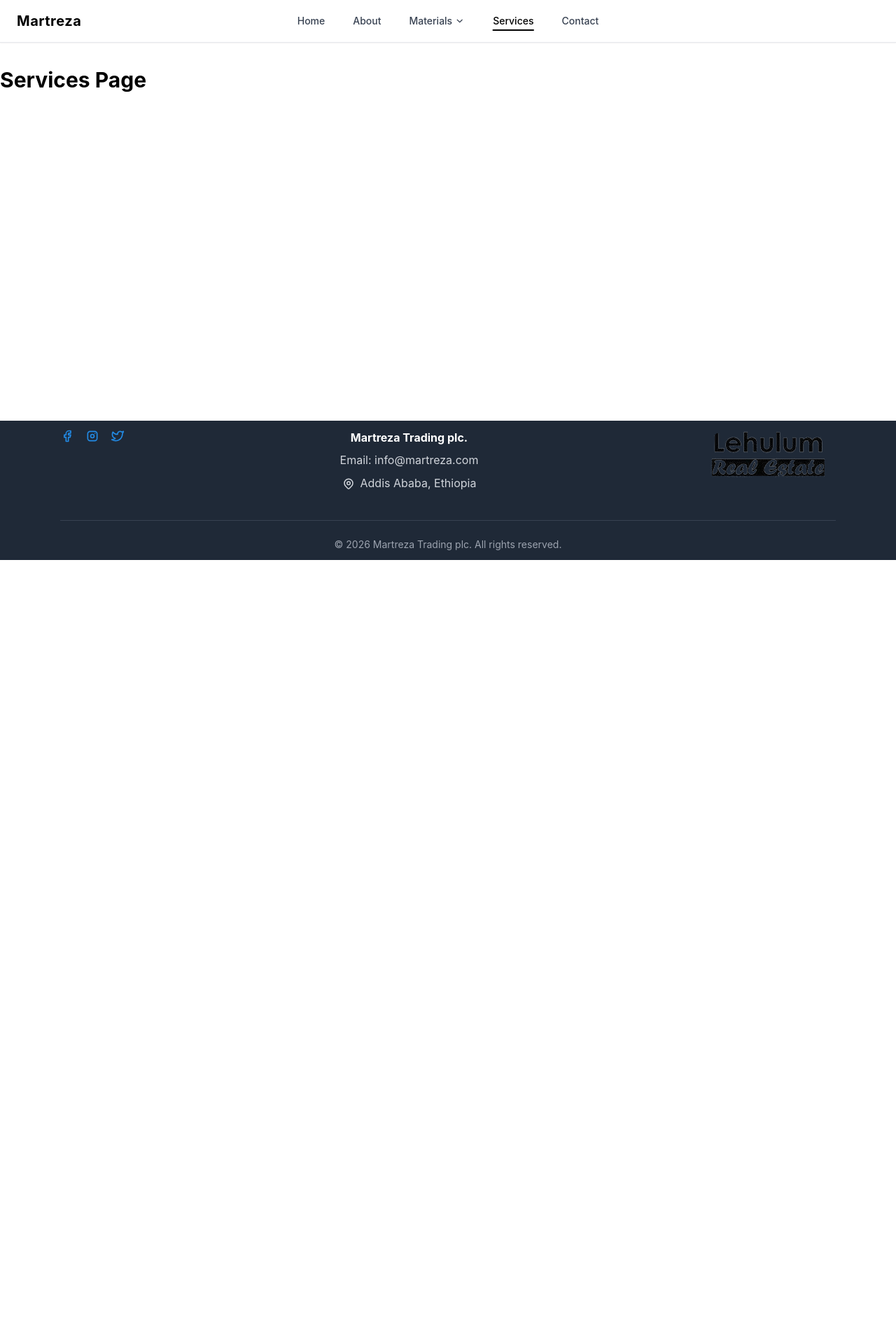
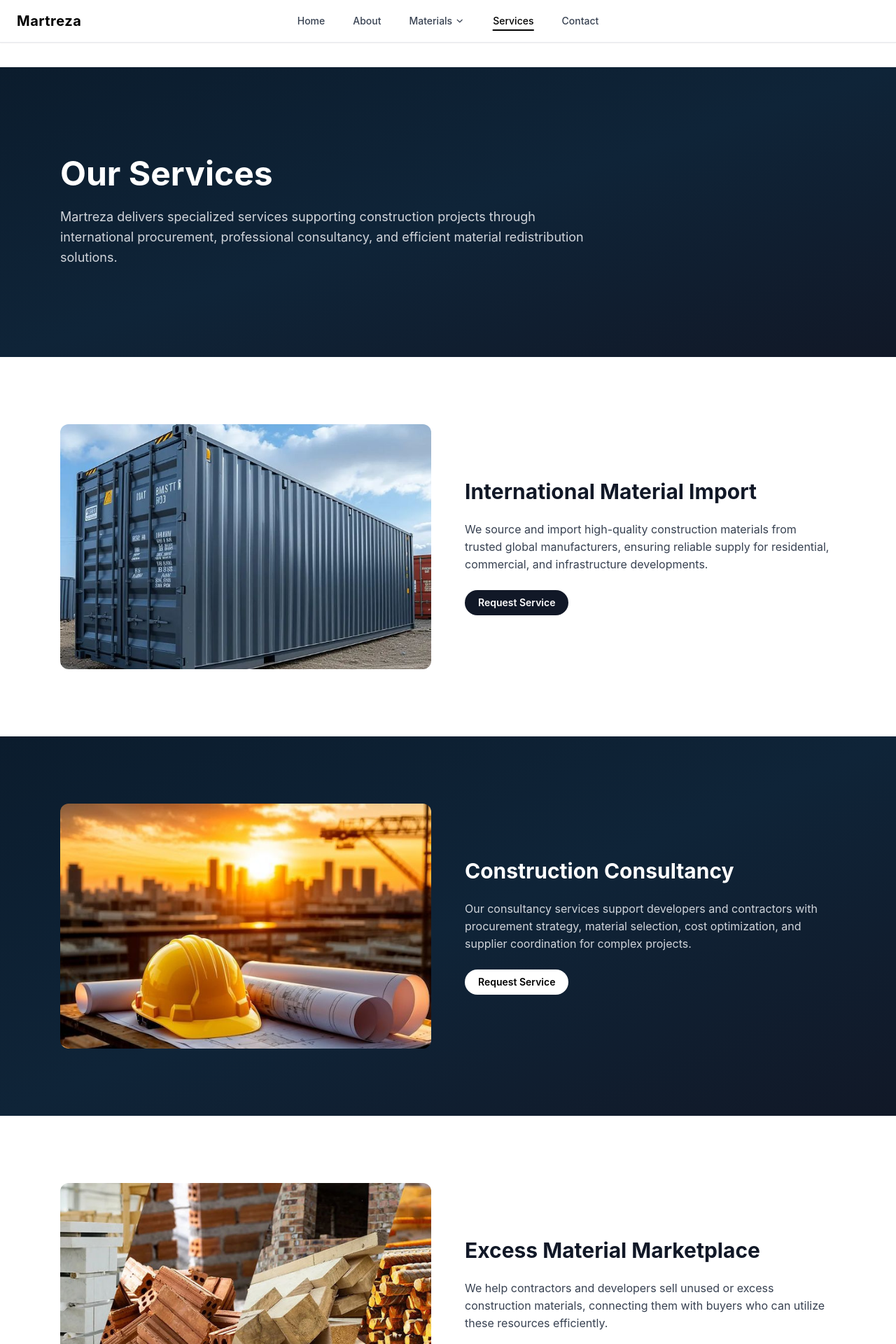
Before and after one commit to Blen95/Martreza-trading-frontend, a React (Vite) app: page /services in a window 1280 px wide. Shown: the top 1920 px of the page at 70% size. Before the commit the page ends 800 px from the top, so only its background shows below. Built offline with nearby package versions, Linux system fonts and the light colour scheme.

Commit message:
servicepage

```diff
--- a/src/components/RequestFormModal.tsx
+++ b/src/components/RequestFormModal.tsx
@@ -4,7 +4,8 @@ import { useEffect, useState } from "react";
 type RequestType =
   | "sell_excess"
   | "consultation"
-  | "procurement";
+  | "procurement"
+    "service";
 
 interface Props {
   opened: boolean;
--- /dev/null
+++ b/src/components/Service/ServiceCTA.tsx
@@ -0,0 +1,32 @@
+import { Container, Title, Button } from "@mantine/core";
+import { useState } from "react";
+import RequestFormModal from "../RequestFormModal";
+
+export default function ServicesCTA() {
+  const [opened, setOpened] = useState(false);
+
+  return (
+    <section className="py-24 bg-gray-50 text-center">
+      <Container size="md">
+        <Title order={2} className="text-3xl font-bold mb-8">
+          Start Your Next Project With Martreza
+        </Title>
+
+        <Button
+          size="lg"
+          radius="xl"
+          className="bg-gray-900 text-white hover:bg-gray-800"
+          onClick={() => setOpened(true)}
+        >
+          Submit Inquiry
+        </Button>
+
+        <RequestFormModal
+          opened={opened}
+          onClose={() => setOpened(false)}
+          type="service"
+        />
+      </Container>
+    </section>
+  );
+}
--- /dev/null
+++ b/src/components/Service/Servicesection.tsx
@@ -0,0 +1,89 @@
+import { Container, Title, Text, Button } from "@mantine/core";
+import { motion } from "framer-motion";
+import { useState } from "react";
+import RequestFormModal from "../RequestFormModal";
+
+interface Props {
+  title: string;
+  description: string;
+  image: string;
+  dark?: boolean;
+}
+
+export default function ServiceSection({
+  title,
+  description,
+  image,
+  dark = false,
+}: Props) {
+  const [opened, setOpened] = useState(false);
+
+  return (
+    <section
+      className={`py-24 ${
+        dark
+          ? "bg-gradient-to-br from-[#0B1C2D] via-[#0F2438] to-[#111827] text-white"
+          : "bg-white text-gray-900"
+      }`}
+    >
+      <Container size="lg">
+        <div className="grid md:grid-cols-2 gap-12 items-center">
+
+          {/* Image */}
+          <motion.div
+            initial={{ opacity: 0, x: -40 }}
+            whileInView={{ opacity: 1, x: 0 }}
+            viewport={{ once: true }}
+            transition={{ duration: 0.7 }}
+            className="h-[350px] overflow-hidden rounded-xl"
+          >
+            <img
+              src={image}
+              alt={title}
+              className="w-full h-full object-cover"
+            />
+          </motion.div>
+
+          {/* Text */}
+          <motion.div
+            initial={{ opacity: 0, x: 40 }}
+            whileInView={{ opacity: 1, x: 0 }}
+            viewport={{ once: true }}
+            transition={{ duration: 0.7 }}
+          >
+            <Title order={2} className="text-3xl font-bold mb-6">
+              {title}
+            </Title>
+
+            <Text
+              className={`mb-6 ${
+                dark ? "text-gray-300" : "text-gray-700"
+              }`}
+            >
+              {description}
+            </Text>
+
+            <Button
+              radius="xl"
+              className={
+                dark
+                  ? "bg-white text-black hover:bg-gray-200"
+                  : "bg-gray-900 text-white hover:bg-gray-800"
+              }
+              onClick={() => setOpened(true)}
+            >
+              Request Service
+            </Button>
+
+            <RequestFormModal
+              opened={opened}
+              onClose={() => setOpened(false)}
+              type="service"
+            />
+          </motion.div>
+
+        </div>
+      </Container>
+    </section>
+  );
+}
--- a/src/pages/Services.tsx
+++ b/src/pages/Services.tsx
@@ -1,3 +1,51 @@
-export default function Services() {
-  return <h1 className="text-3xl font-bold">Services Page</h1>;
+import { Container, Title, Text } from "@mantine/core";
+import { motion } from "framer-motion";
+import ServiceSection from "../components/Service/Servicesection";
+import ServicesCTA from "../components/Service/ServiceCTA";
+
+import importImg from "../assets/import.jpeg";
+import consultancyImg from "../assets/civil.jpeg";
+import excessImg from "../assets/excess.jpeg";
+
+export default function ServicesPage() {
+  return (
+    <>
+      {/* Hero */}
+      <section className="bg-gradient-to-br from-[#0B1C2D] via-[#0F2438] to-[#111827] text-white py-32">
+        <Container size="lg">
+          <Title order={1} className="text-4xl md:text-5xl font-bold">
+            Our Services
+          </Title>
+
+          <Text size="lg" className="mt-6 text-gray-300 max-w-3xl">
+            Martreza delivers specialized services supporting construction
+            projects through international procurement, professional
+            consultancy, and efficient material redistribution solutions.
+          </Text>
+        </Container>
+      </section>
+
+      {/* Services */}
+      <ServiceSection
+        title="International Material Import"
+        description="We source and import high-quality construction materials from trusted global manufacturers, ensuring reliable supply for residential, commercial, and infrastructure developments."
+        image={importImg}
+      />
+
+      <ServiceSection
+        title="Construction Consultancy"
+        description="Our consultancy services support developers and contractors with procurement strategy, material selection, cost optimization, and supplier coordination for complex projects."
+        image={consultancyImg}
+        dark
+      />
+
+      <ServiceSection
+        title="Excess Material Marketplace"
+        description="We help contractors and developers sell unused or excess construction materials, connecting them with buyers who can utilize these resources efficiently."
+        image={excessImg}
+      />
+
+      <ServicesCTA />
+    </>
+  );
 }
```
Also changed, not shown: src/assets/import.jpeg (added).
